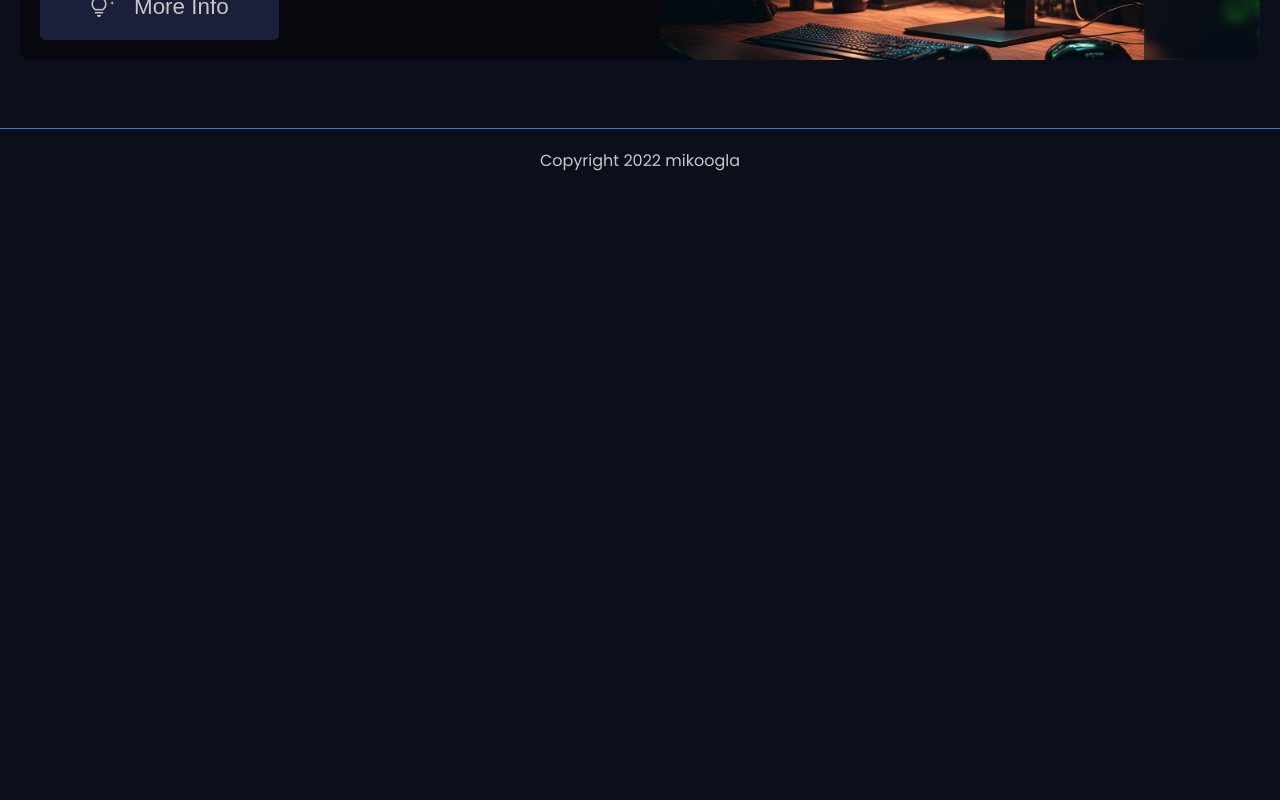
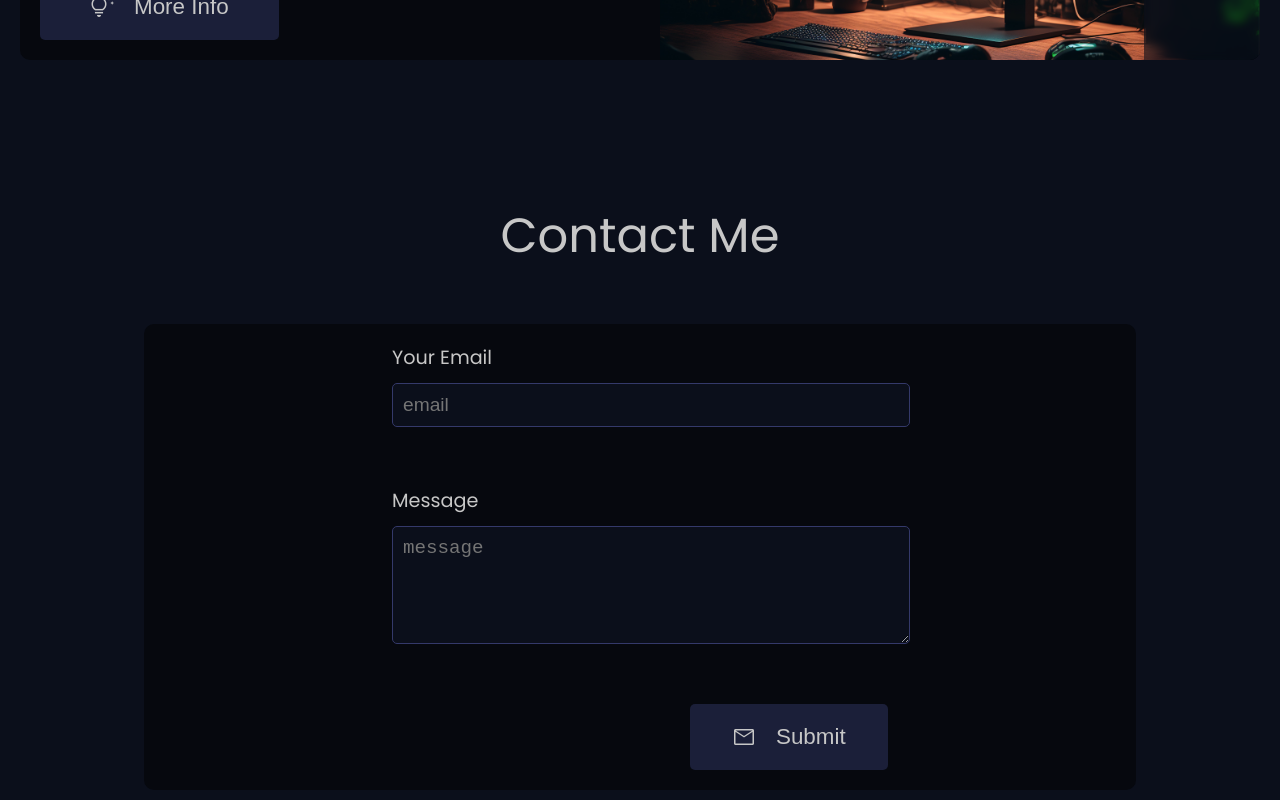
Before and after one commit to mikoogla/vue-portfolio, a Vue app: page / in a window 1280 px wide. Shown: the part 3500-4300 px from the top of the page. Before the commit the page ends 3693 px from the top, so only its background shows below. Built offline with nearby package versions, Linux system fonts and the light colour scheme.

Commit message:
contactform

```diff
--- a/package.json
+++ b/package.json
@@ -8,6 +8,7 @@
     "preview": "vite preview"
   },
   "dependencies": {
+    "axios": "^1.2.1",
     "vue": "^3.2.45",
     "vue-router": "^4.1.6"
   },
--- /dev/null
+++ b/src/UI/Input.vue
@@ -0,0 +1,13 @@
+<template>
+  <input type="text" />
+</template>
+
+<style scoped>
+input {
+  border: 1px solid var(--color-accent-1);
+  border-radius: 10px;
+  padding: 10px;
+  font-size: 1.2rem;
+  width: 100%;
+}
+</style>
--- a/src/assets/main.css
+++ b/src/assets/main.css
@@ -13,6 +13,7 @@ body {
   margin: 0;
   display: flex;
   justify-content: center;
+  scroll-behavior: smooth;
 }
 #app {
   max-width: 1920px;
--- /dev/null
+++ b/src/components/Home/ContactSection.vue
@@ -0,0 +1,131 @@
+<script setup>
+import Card from "../../UI/Card.vue";
+import axios from "axios";
+import Button from "../../UI/Button.vue";
+</script>
+
+<template>
+  <div class="contact-container">
+    <h1>Contact Me</h1>
+    <Card class="card">
+      <form class="form" @submit.prevent="onSubmit">
+        <div class="email">
+          <label for="email">Your Email</label>
+          <input type="text" v-model="email" placeholder="email" />
+        </div>
+        <div class="message">
+          <label for="message">Message</label>
+          <textarea type="text" v-model="message" placeholder="message" />
+        </div>
+
+        <div class="button-container">
+          <Button class="button">
+            <template #icon>
+              <span class="material-symbols-outlined"> email </span>
+            </template>
+            <template #text>Submit</template>
+          </Button>
+        </div>
+      </form>
+    </Card>
+  </div>
+</template>
+
+<script>
+export default {
+  data() {
+    return {
+      message: "",
+      email: "",
+    };
+  },
+  methods: {
+    onSubmit() {
+      console.log("submit");
+      //send webhook
+      axios.post(
+        "https://discord.com/api/webhooks/1054438690547580968/s-96_bATNcPr71tFWhDhlqPHoV6JhD2yyp8Qf_PlVbYKbj4PscAYDtipaDTRi-O22B8Q",
+        {
+          content: `Email: ${this.email} \n Message: ${this.message}  `,
+        }
+      );
+      this.message = "";
+      this.email = "";
+    },
+  },
+
+  components: { Button },
+};
+</script>
+
+<style scoped>
+input,
+textarea {
+  width: 100%;
+  padding: 10px;
+  margin: 10px 0;
+  border: none;
+  border-radius: 5px;
+  border: 0.8px solid var(--color-accent-1);
+  font-size: var(--size-font-medium);
+  color: var(--color-text);
+  background-color: var(--color-background);
+}
+textarea {
+  height: 6rem;
+}
+input:focus,
+input:active {
+  outline: 1px solid var(--color-accent-2);
+}
+h1 {
+  padding: 20px 0;
+  text-align: left;
+  font-weight: var(--weight-normal);
+  font-size: var(--size-h1);
+  overflow: hidden;
+}
+.button-container {
+  width: 100%;
+  display: flex;
+  flex-direction: row;
+  justify-content: end;
+}
+.button {
+  width: 40%;
+  display: flex;
+  flex-direction: row;
+  justify-content: center;
+}
+.email,
+.message {
+  display: flex;
+  flex-direction: column;
+  justify-content: center;
+  width: 100%;
+}
+.contact-container {
+  font-size: var(--size-font-medium);
+  min-height: 100vh;
+  display: flex;
+  flex-direction: column;
+  align-items: center;
+  padding: 20px 20px;
+}
+.card {
+  width: 80%;
+  display: flex;
+  flex-direction: column;
+  justify-content: center;
+  align-items: center;
+}
+.form {
+  padding: 20px;
+  width: 50%;
+  display: flex;
+  flex-direction: column;
+  justify-content: center;
+  align-items: left;
+  gap: 50px;
+}
+</style>
--- a/src/components/Home/ProjectSection.vue
+++ b/src/components/Home/ProjectSection.vue
@@ -73,15 +73,10 @@ h1 {
 .cards-container {
   display: grid;
   grid-template-columns: 1fr 1fr;
-  grid-template-rows: 2fr;
+  grid-template-rows: 1fr;
   grid-gap: 20px;
+
   padding: 20px;
-  /* display: flex;
-  flex-direction: column;
-  justify-content: space-between;
-  align-items: center;
-  gap: 50px;
-  flex-wrap: wrap; */
 }
 
 @media (max-width: 1300px) {
--- a/src/views/Home.vue
+++ b/src/views/Home.vue
@@ -1,5 +1,6 @@
 <script setup>
 import AboutSection from "../components/Home/AboutSection.vue";
+import ContactSection from "../components/Home/ContactSection.vue";
 import HeroSection from "../components/Home/HeroSection.vue";
 import ProjectSection from "../components/Home/ProjectSection.vue";
 </script>
@@ -8,6 +9,7 @@ import ProjectSection from "../components/Home/ProjectSection.vue";
   <HeroSection />
   <AboutSection />
   <ProjectSection />
+  <ContactSection />
 </template>
 <script></script>
 
```
Also changed, not shown: 1 other file (tests, documents, lock files or other folders).
